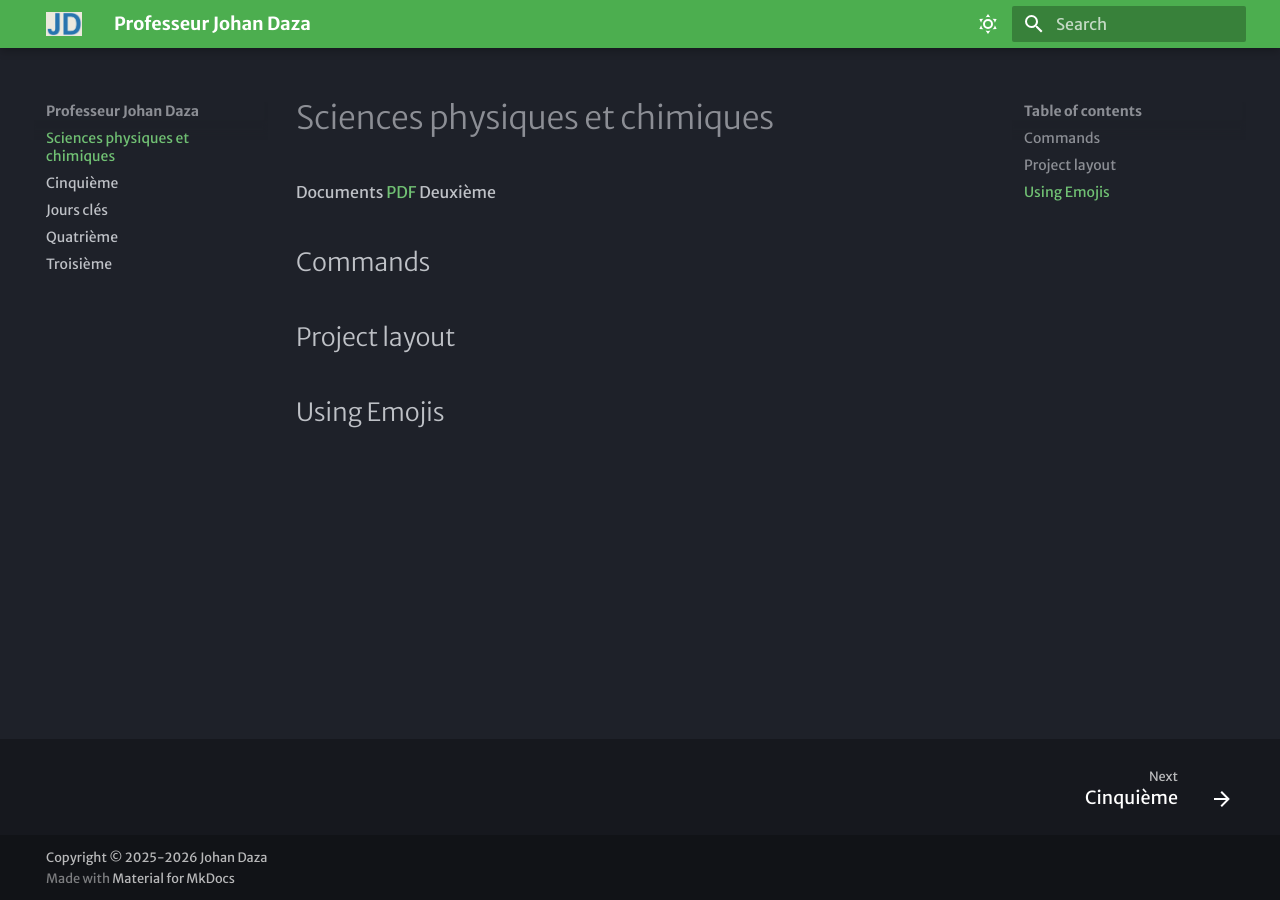
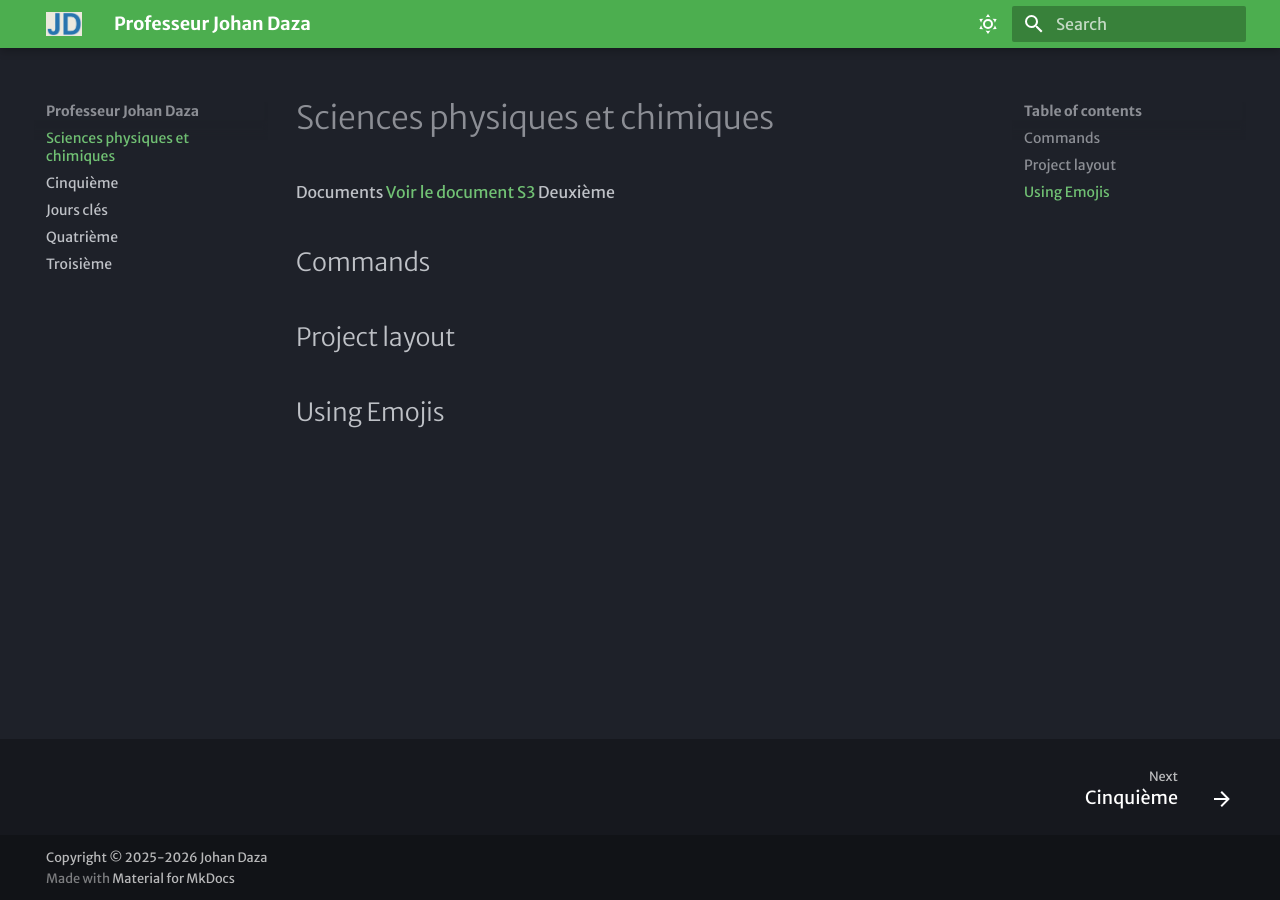
Before and after one commit to prof-johan-daza/general, an MkDocs documentation site: the page built from docs/index.md, in a window 1280 px wide. Built offline with MkDocs 1.6.1 and Material for MkDocs 9.7.7, drawn with Linux system fonts in a browser that asks for light colours; some web fonts are replaced.

Commit message:
lien direct

```diff
--- a/docs/index.md
+++ b/docs/index.md
@@ -1,6 +1,6 @@
 # Sciences physiques et chimiques
 
-Documents [PDF](/general/3/S3.pdf) Deuxième
+Documents [Voir le document S3](https://prof-johan-daza.github.io/general/3/S3.pdf) Deuxième
 
 ## Commands
 
```
